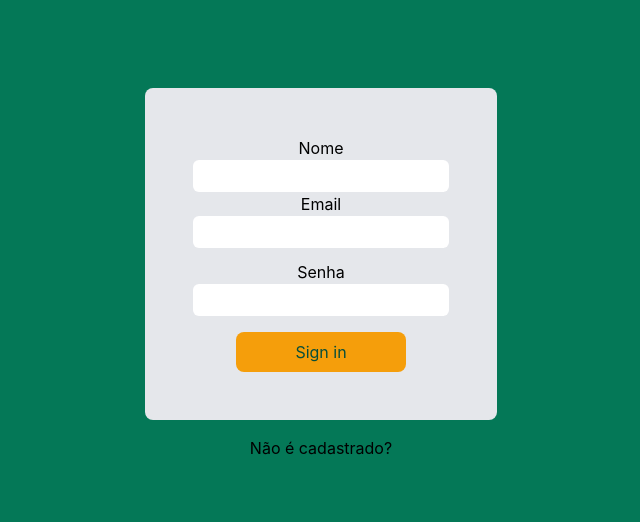
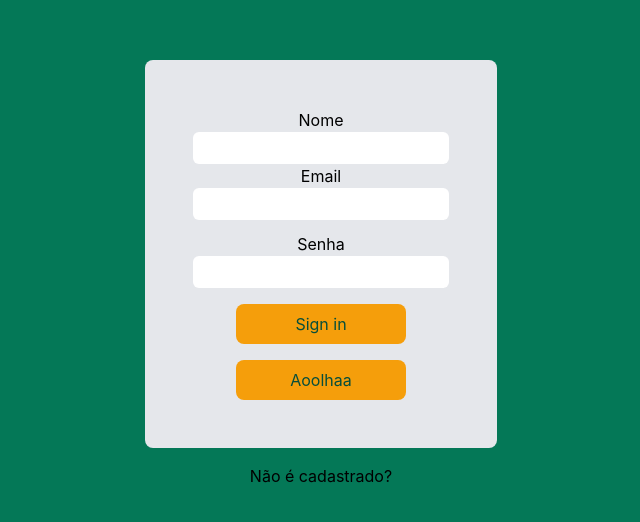
Before and after one commit to Saul97-arch/google-spread-front, a Next.js app: page /Signin in a window 1280 px wide. Shown: the part 126-648 px from the top of the page, without its empty margins (319-959 px from the left). Built offline with nearby package versions, Linux system fonts and the light colour scheme.

Commit message:
checked the functionality of the methods

```diff
--- a/components/FormInfo.jsx
+++ b/components/FormInfo.jsx
@@ -56,10 +56,13 @@ function FormInfo({ typeForm }) {
       });
   };
 
-  /* useEffect(() => {
-    callAPI();
-  }, []);
- */
+  const insertOnCell = () => {
+    fetch("http://localhost:8000/update", {method: "PUT"})
+      .then((res) => res.json())
+      .catch((err) => {
+        console.log(err);
+      });
+  }
 
   return typeForm !== "Log in" ? (
     <form
@@ -82,6 +85,12 @@ function FormInfo({ typeForm }) {
         className="text-green-900 p-2 bg-yellow-500 mt-4 w-2/3 rounded-lg"
       >
         {typeForm}
+      </button>
+      <button
+        onClick={insertOnCell}
+        className="text-green-900 p-2 bg-yellow-500 mt-4 w-2/3 rounded-lg"
+      >
+        Aoolhaa
       </button>
     </form>
   ) : (
```
Also changed, not shown: 2 other files (tests, documents, lock files or other folders).
